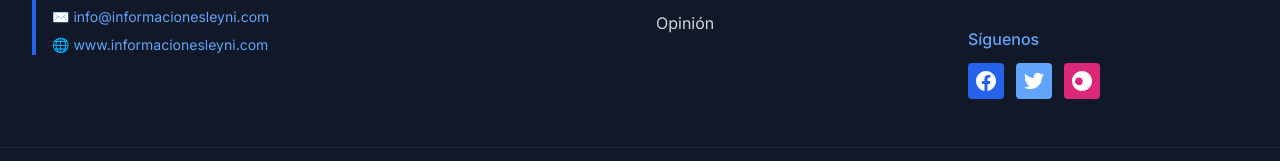
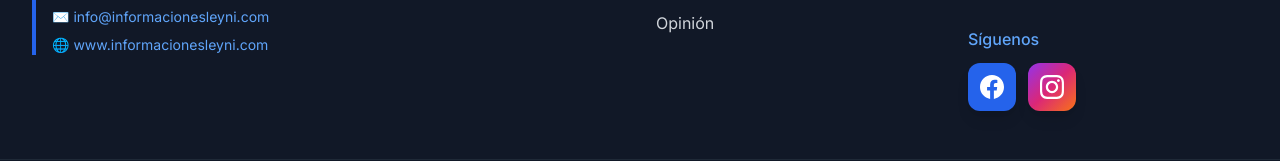
Before and after one commit to GravielPV/Leiny-Informaciones, a Next.js app: page / in a window 1280 px wide. Shown: the part 1205-1366 px from the top of the page. Built offline with nearby package versions, Linux system fonts and the light colour scheme; no server answers; the database is empty.

Commit message:
Update: Actualizar redes sociales - Remover Twitter y agregar enlaces reales de Facebook e Instagram con iconos modernos

```diff
--- a/src/components/Footer.tsx
+++ b/src/components/Footer.tsx
@@ -59,22 +59,26 @@
             <div>
               <h5 className="font-medium mb-2 sm:mb-3 text-blue-400 text-sm sm:text-base">Síguenos</h5>
               <div className="flex space-x-2 sm:space-x-3">
-                <a href="#" className="bg-blue-600 hover:bg-blue-700 p-2 rounded transition-colors">
-                  <span className="sr-only">Facebook</span>
-                  <svg className="w-4 h-4 sm:w-5 sm:h-5" fill="currentColor" viewBox="0 0 24 24">
+                <a
+                  href="https://www.facebook.com/cristileyni2020/"
+                  target="_blank"
+                  rel="noopener noreferrer"
+                  className="bg-blue-600 hover:bg-blue-700 p-2.5 sm:p-3 rounded-xl transition-all duration-300 hover:scale-110 shadow-lg hover:shadow-blue-500/50"
+                  aria-label="Síguenos en Facebook"
+                >
+                  <svg className="w-5 h-5 sm:w-6 sm:h-6" fill="currentColor" viewBox="0 0 24 24">
                     <path d="M24 12.073c0-6.627-5.373-12-12-12s-12 5.373-12 12c0 5.99 4.388 10.954 10.125 11.854v-8.385H7.078v-3.47h3.047V9.43c0-3.007 1.792-4.669 4.533-4.669 1.312 0 2.686.235 2.686.235v2.953H15.83c-1.491 0-1.956.925-1.956 1.874v2.25h3.328l-.532 3.47h-2.796v8.385C19.612 23.027 24 18.062 24 12.073z"/>
                   </svg>
                 </a>
-                <a href="#" className="bg-blue-400 hover:bg-blue-500 p-2 rounded transition-colors">
-                  <span className="sr-only">Twitter</span>
-                  <svg className="w-4 h-4 sm:w-5 sm:h-5" fill="currentColor" viewBox="0 0 24 24">
-                    <path d="M23.953 4.57a10 10 0 01-2.825.775 4.958 4.958 0 002.163-2.723c-.951.555-2.005.959-3.127 1.184a4.92 4.92 0 00-8.384 4.482C7.69 8.095 4.067 6.13 1.64 3.162a4.822 4.822 0 00-.666 2.475c0 1.71.87 3.213 2.188 4.096a4.904 4.904 0 01-2.228-.616v.06a4.923 4.923 0 003.946 4.827 4.996 4.996 0 01-2.212.085 4.936 4.936 0 004.604 3.417 9.867 9.867 0 01-6.102 2.105c-.39 0-.779-.023-1.17-.067a13.995 13.995 0 007.557 2.209c9.053 0 13.998-7.496 13.998-13.985 0-.21 0-.42-.015-.63A9.935 9.935 0 0024 4.59z"/>
-                  </svg>
-                </a>
-                <a href="#" className="bg-pink-600 hover:bg-pink-700 p-2 rounded transition-colors">
-                  <span className="sr-only">Instagram</span>
-                  <svg className="w-4 h-4 sm:w-5 sm:h-5" fill="currentColor" viewBox="0 0 24 24">
-                    <path d="M12.017 0C5.396 0 .029 5.367.029 11.987c0 6.62 5.367 11.987 11.988 11.987 6.62 0 11.987-5.367 11.987-11.987C24.014 5.367 18.637.001 12.017.001zM8.449 16.988c-1.297 0-2.448-.49-3.323-1.297C4.198 14.894 3.708 13.743 3.708 12.446s.49-2.448 1.297-3.323c.875-.807 2.026-1.297 3.323-1.297s2.448.49 3.323 1.297c.807.875 1.297 2.026 1.297 3.323s-.49 2.448-1.297 3.323c-.875.807-2.026 1.297-3.323 1.297z"/>
+                <a
+                  href="https://www.instagram.com/lasinformacionesconleyni/?hl=es"
+                  target="_blank"
+                  rel="noopener noreferrer"
+                  className="bg-gradient-to-br from-purple-600 via-pink-600 to-orange-500 hover:from-purple-700 hover:via-pink-700 hover:to-orange-600 p-2.5 sm:p-3 rounded-xl transition-all duration-300 hover:scale-110 shadow-lg hover:shadow-pink-500/50"
+                  aria-label="Síguenos en Instagram"
+                >
+                  <svg className="w-5 h-5 sm:w-6 sm:h-6" fill="currentColor" viewBox="0 0 24 24">
+                    <path d="M12 2.163c3.204 0 3.584.012 4.85.07 3.252.148 4.771 1.691 4.919 4.919.058 1.265.069 1.645.069 4.849 0 3.205-.012 3.584-.069 4.849-.149 3.225-1.664 4.771-4.919 4.919-1.266.058-1.644.07-4.85.07-3.204 0-3.584-.012-4.849-.07-3.26-.149-4.771-1.699-4.919-4.92-.058-1.265-.07-1.644-.07-4.849 0-3.204.013-3.583.07-4.849.149-3.227 1.664-4.771 4.919-4.919 1.266-.057 1.645-.069 4.849-.069zm0-2.163c-3.259 0-3.667.014-4.947.072-4.358.2-6.78 2.618-6.98 6.98-.059 1.281-.073 1.689-.073 4.948 0 3.259.014 3.668.072 4.948.2 4.358 2.618 6.78 6.98 6.98 1.281.058 1.689.072 4.948.072 3.259 0 3.668-.014 4.948-.072 4.354-.2 6.782-2.618 6.979-6.98.059-1.28.073-1.689.073-4.948 0-3.259-.014-3.667-.072-4.947-.196-4.354-2.617-6.78-6.979-6.98-1.281-.059-1.69-.073-4.949-.073zm0 5.838c-3.403 0-6.162 2.759-6.162 6.162s2.759 6.163 6.162 6.163 6.162-2.759 6.162-6.163c0-3.403-2.759-6.162-6.162-6.162zm0 10.162c-2.209 0-4-1.79-4-4 0-2.209 1.791-4 4-4s4 1.791 4 4c0 2.21-1.791 4-4 4zm6.406-11.845c-.796 0-1.441.645-1.441 1.44s.645 1.44 1.441 1.44c.795 0 1.439-.645 1.439-1.44s-.644-1.44-1.439-1.44z"/>
                   </svg>
                 </a>
               </div>
```
